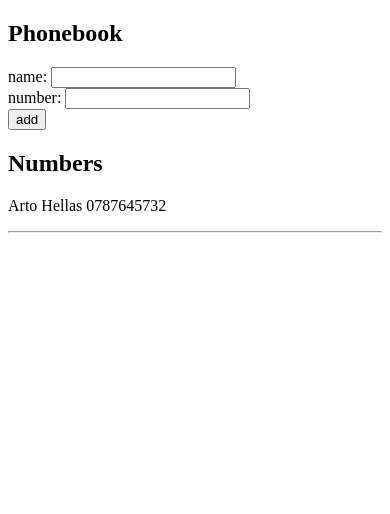
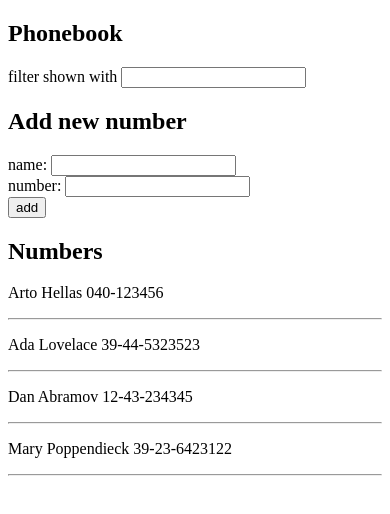
Before and after one commit to sibandadonty/fullstackopen, a React (Vite) app in the folder part2/phonebook/: page / in a window 390 px wide. Shown: the top 514 px of the page. Built offline with nearby package versions, Linux system fonts and the light colour scheme.

Commit message:
the phonebook step 4 done

```diff
--- a/part2/phonebook/src/App.jsx
+++ b/part2/phonebook/src/App.jsx
@@ -2,15 +2,25 @@ import { useState } from "react";
 
 const App = () => {
   const [persons, setPersons] = useState([
-    { name: "Arto Hellas", number: "0787645732" },
+    { name: "Arto Hellas", number: "040-123456", id: 1 },
+    { name: "Ada Lovelace", number: "39-44-5323523", id: 2 },
+    { name: "Dan Abramov", number: "12-43-234345", id: 3 },
+    { name: "Mary Poppendieck", number: "39-23-6423122", id: 4 },
   ]);
   const [newName, setNewName] = useState("");
   const [newNumber, setNewNumber] = useState("");
+  const [nameFilter, setNameFilter] = useState("");
 
   const personExist = (name) => {
     const res = persons.findIndex((person) => person.name === name);
     return res !== -1 ? true : false;
   };
+
+  const filteredPersons = persons.filter((person) => {
+    return person.name.includes(nameFilter);
+  });
+
+  const personsToShow = nameFilter !== "" ? filteredPersons : persons;
 
   const handleFormSubmit = (event) => {
     event.preventDefault();
@@ -29,8 +39,22 @@ const App = () => {
       <h2>Phonebook</h2>
       <form onSubmit={handleFormSubmit}>
         <div>
-          name:{" "}
-          <input value={newName} onChange={(e) => setNewName(e.target.value)} />
+          <div>
+            filter shown with{" "}
+            <input
+              type="text"
+              value={nameFilter}
+              onChange={(e) => setNameFilter(e.target.value)}
+            />
+          </div>
+          <h2>Add new number</h2>
+          <div>
+            name:{" "}
+            <input
+              value={newName}
+              onChange={(e) => setNewName(e.target.value)}
+            />
+          </div>
           <div>
             number:{" "}
             <input
@@ -45,10 +69,12 @@ const App = () => {
       </form>
       <h2>Numbers</h2>
       <div>
-        {persons.map((person) => {
+        {personsToShow.map((person) => {
           return (
             <div key={person.name}>
-              <p>{person.name} {person.number}</p>
+              <p>
+                {person.name} {person.number}
+              </p>
               <hr />
             </div>
           );
```
